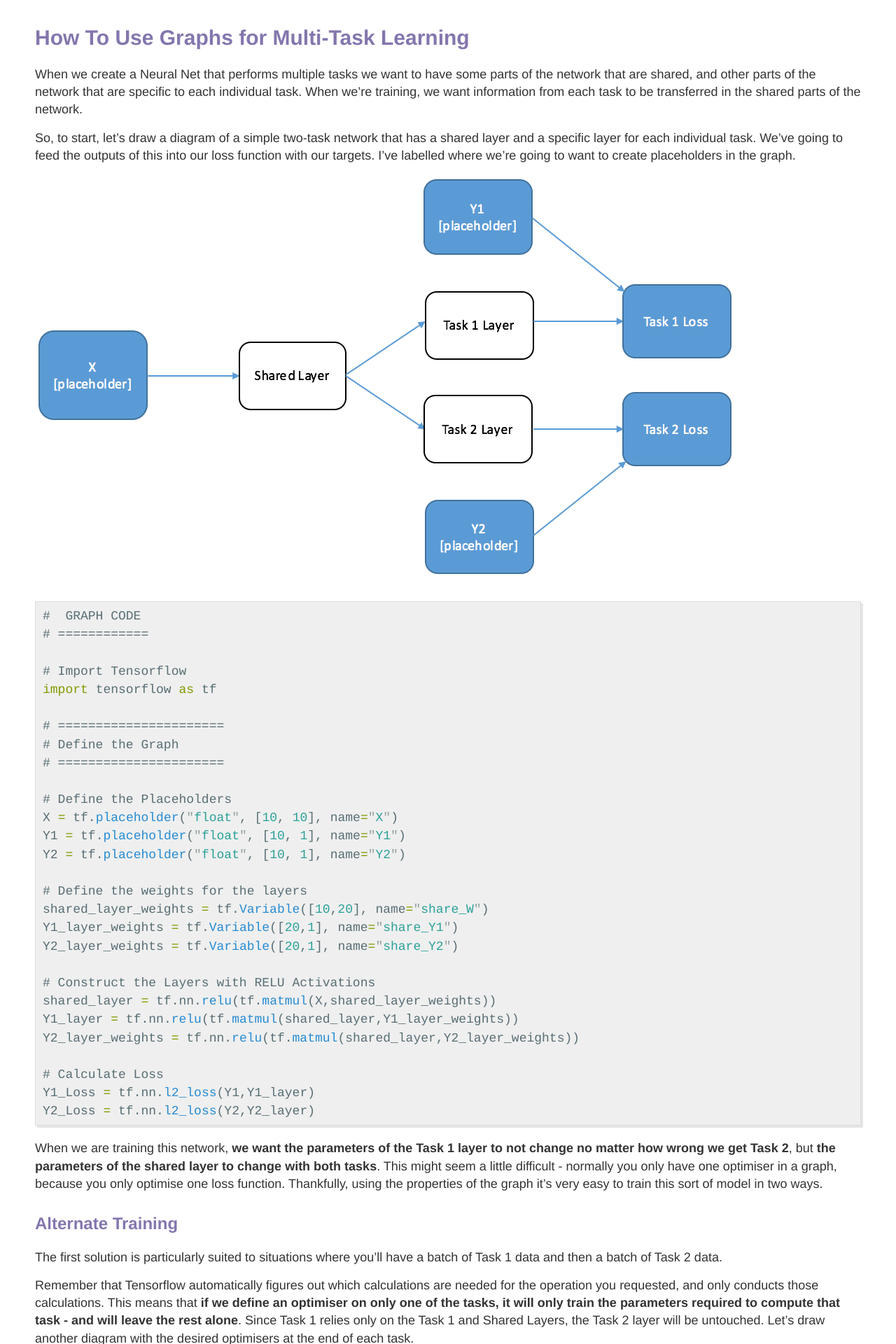
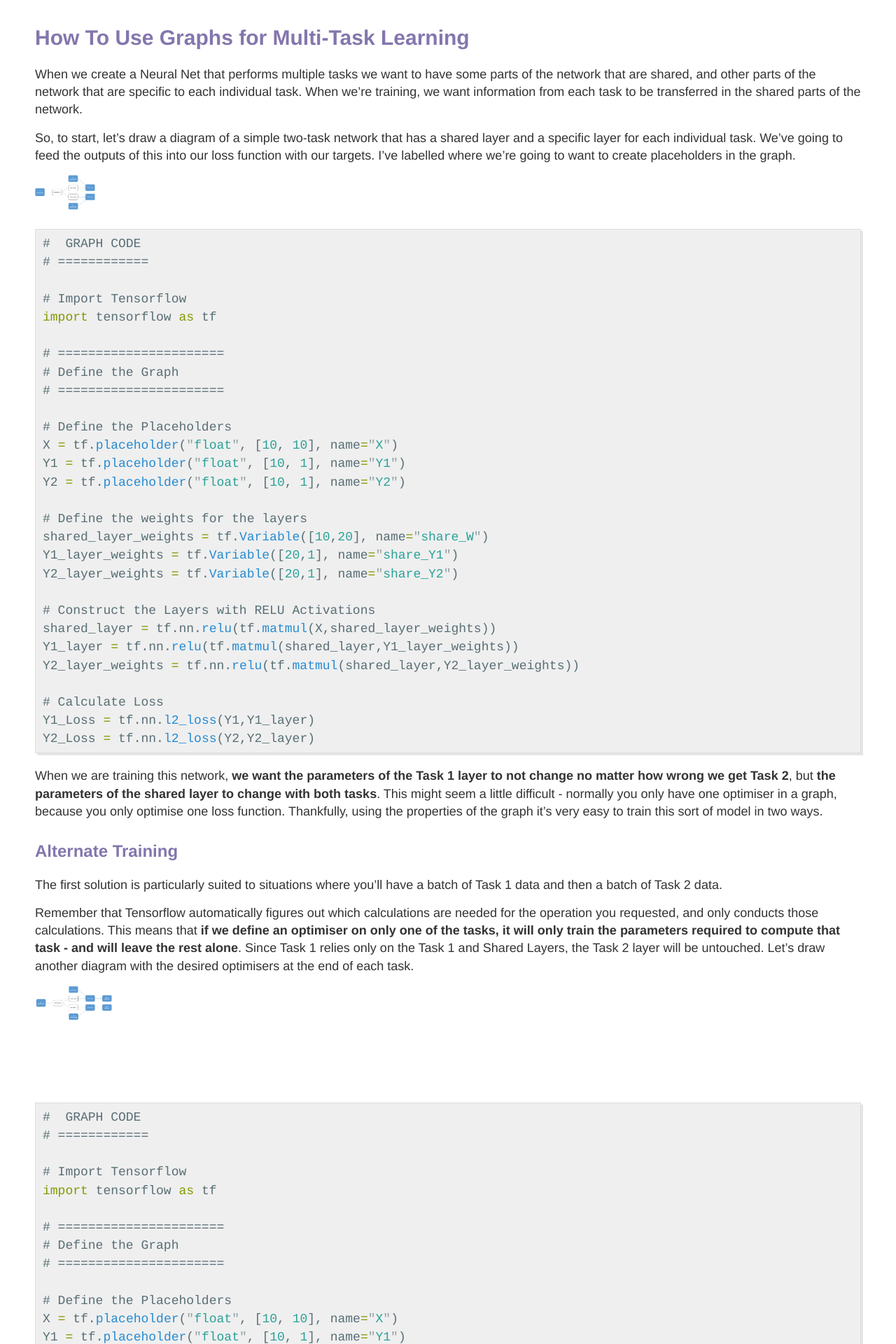
Before and after one commit to jg8610/jg8610.github.io, a Jekyll site: the page built from _posts/2016-03-08-Multi-Task.md, in a window 1280 px wide. Shown: the part 4358-6278 px from the top of the page at 70% size. Built offline with Jekyll 4.4.1, drawn with Linux system fonts in a browser that asks for light colours; nearby versions of some CDN libraries.

Commit message:
smaller charts

```diff
--- a/_posts/2016-03-08-Multi-Task.md
+++ b/_posts/2016-03-08-Multi-Task.md
@@ -134,7 +134,7 @@ When we create a Neural Net that performs multiple tasks we want to have some pa
 
 So, to start, let's draw a diagram of a simple two-task network that has a shared layer and a specific layer for each individual task. We've going to feed the outputs of this into our loss function with our targets. I've labelled where we're going to want to create placeholders in the graph.
 
-<img src='../images/basic_shared.png' >
+<img src='../images/basic_shared.png' height=50px>
 
 {% highlight python %}
 #  GRAPH CODE
@@ -177,7 +177,7 @@ The first solution is particularly suited to situations where you'll have a batc
 
 Remember that Tensorflow automatically figures out which calculations are needed for the operation you requested, and only conducts those calculations. This means that **if we define an optimiser on only one of the tasks, it will only train the parameters required to compute that task - and will leave the rest alone**. Since Task 1 relies only on the Task 1 and Shared Layers, the Task 2 layer will be untouched. Let's draw another diagram with the desired optimisers at the end of each task.
 
-<img src='../images/basic_task_op.png' >
+<img src='../images/basic_task_op.png' height=50px>
 
 <div class="space-small"></div>
 
@@ -259,7 +259,7 @@ The second is less so. If you train alternately, the final task your model see w
 
 When you have a dataset with multiple labels for each input, what you really want is to train the tasks at the same time. The question is, how do you preserve the independence of the task-specific functions? The answer is surprisingly simple - you just add up the loss functions of the individual tasks and optimise on that. Below is a diagram that shows a network that can train jointly, with the accompanying code:
 
-<img src='../images/joint_op.png' >
+<img src='../images/joint_op.png'  height=50px>
 
 {% highlight python %}
 #  GRAPH CODE
```
Also changed, not shown: projects.md (added, +16 -0 lines).
